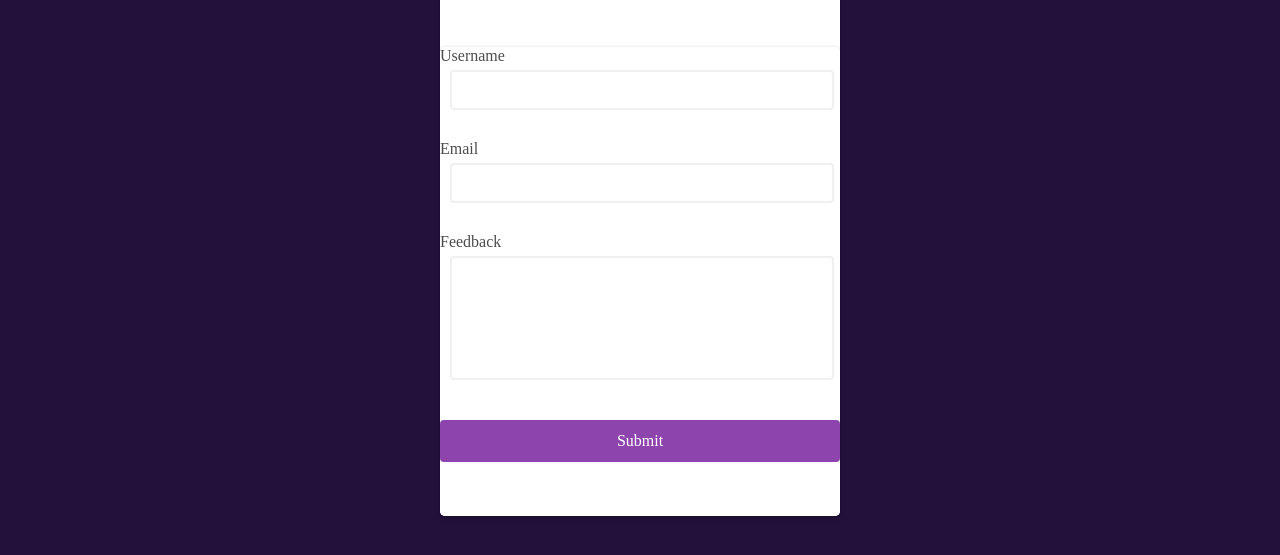
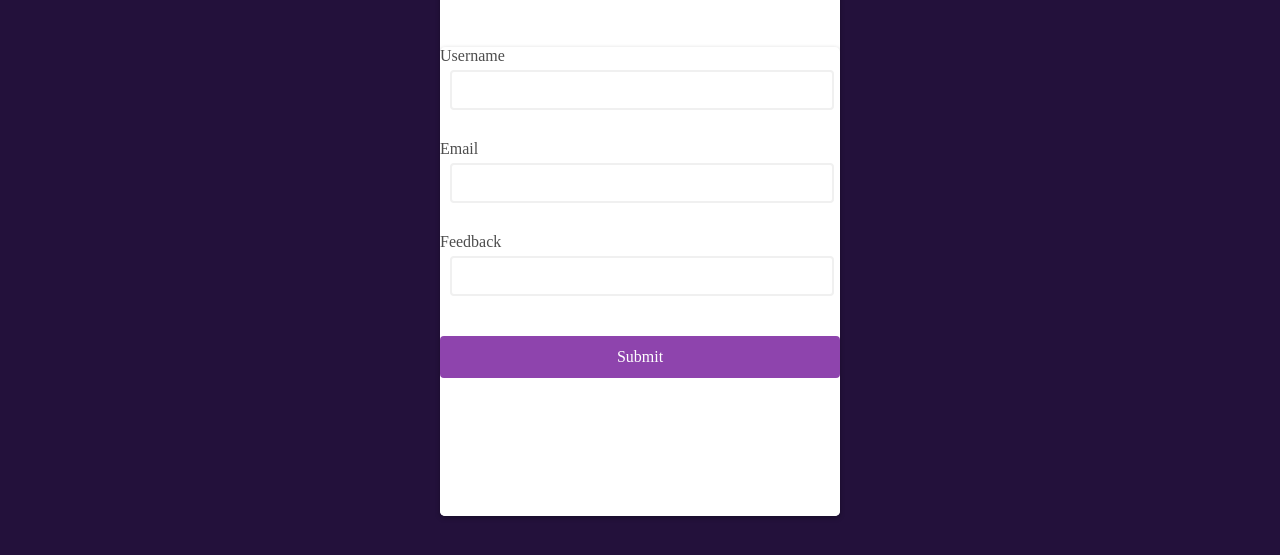
Before and after one commit to SANTHOSH-SACHIN/musicarc, a plain HTML site: page faq.html in a window 1280 px wide. Shown: the part 541-1096 px from the top of the page. Drawn offline with Linux system fonts and the light colour scheme.

Commit message:
faq.html

```diff
--- a/faq.html
+++ b/faq.html
@@ -106,11 +106,17 @@
           <small>Error message</small>
         </div>
         <div class="form-control">
-          <label for="username">Feedback    </label>
-          <input type="text" placeholder="Enter your Feedback" id="Feedback" style="height: 100px;"/>
+          <label for="username">Feedback</label>
+          <input type="text" placeholder="Please enter your feedback" id="feedbacks" />
+
           <small>Error message</small>
         </div>
+        <!-- <div class="form-control">
+          <label for="username">Password check</label>
+          <input type="password" placeholder="Password two" id="password2" />
 
+          <small>Error message</small>
+        </div> -->
         <button>Submit</button>
       </form>
 
```
